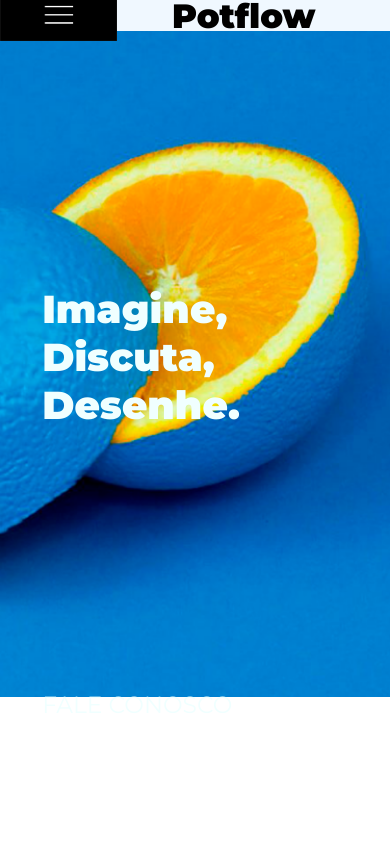
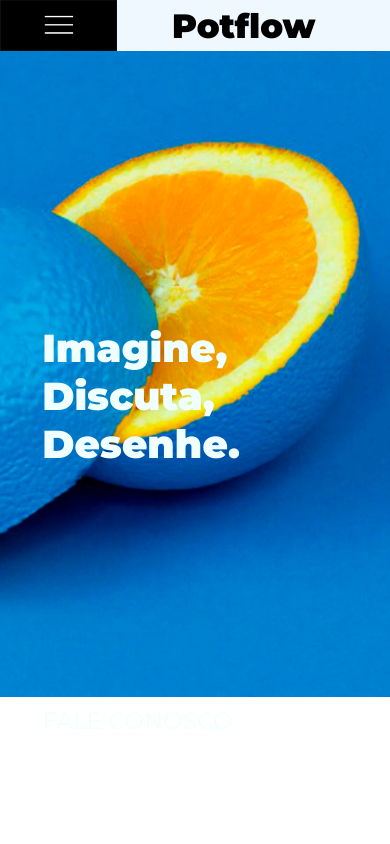
Before and after one commit to samiraf08/Portflow, a plain HTML site: page index.html in a window 390 px wide. Shown: the top 844 px of the page. Drawn offline with Linux system fonts and the light colour scheme.

Commit message:
atualização-7

```diff
--- a/style.css
+++ b/style.css
@@ -105,6 +105,7 @@
 }
 @media (max-width:425px) {
   header{
+    height: 6vh;
     padding-right: 5vw;
     justify-content: space-between;
   }
@@ -126,13 +127,13 @@
     background-size: 100%;
   }
    h2{
-    top:65vw;
+    top:75vw;
     font-size:10vw;
     left:5vh;
-    width: 50%;
+    width:50%;
    }
    .fale{
-     top:78vh;
+     top:80vh;
      font-size:6vw;
      left:5vh;
    }
```
